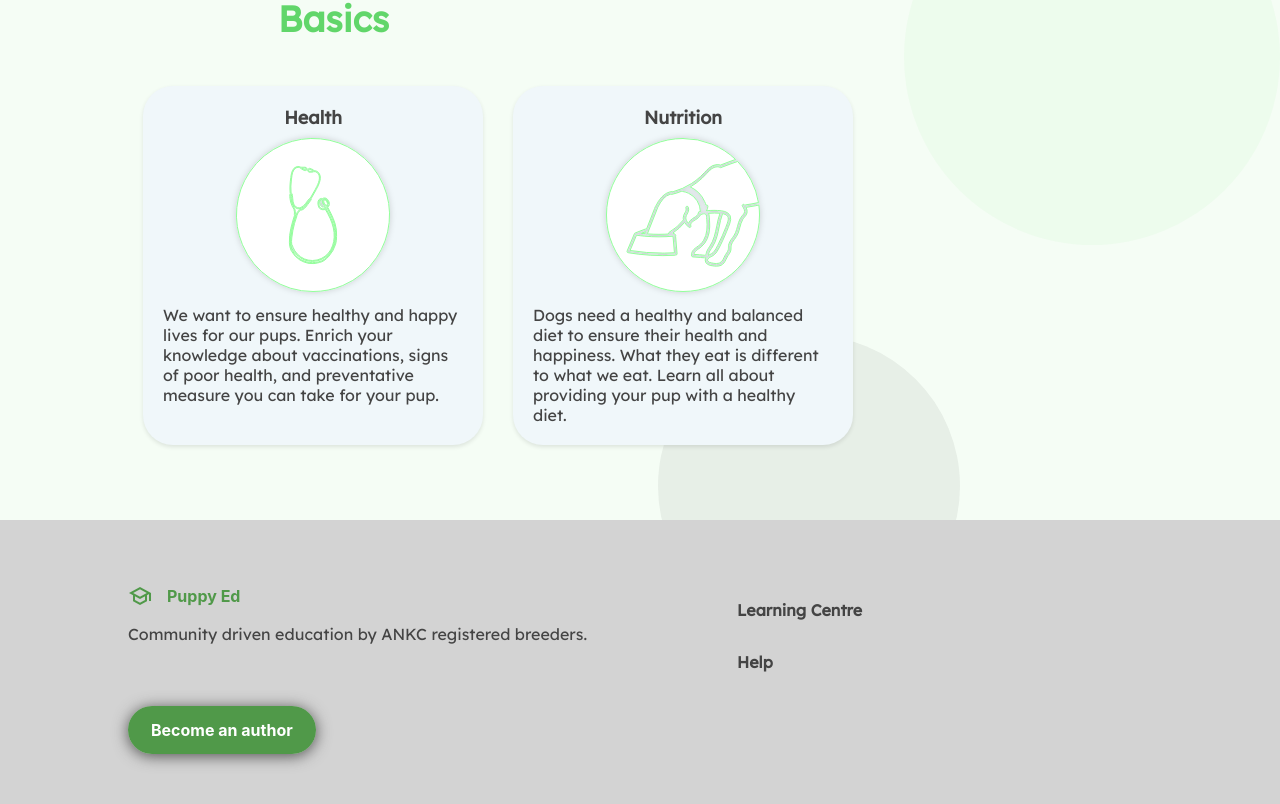
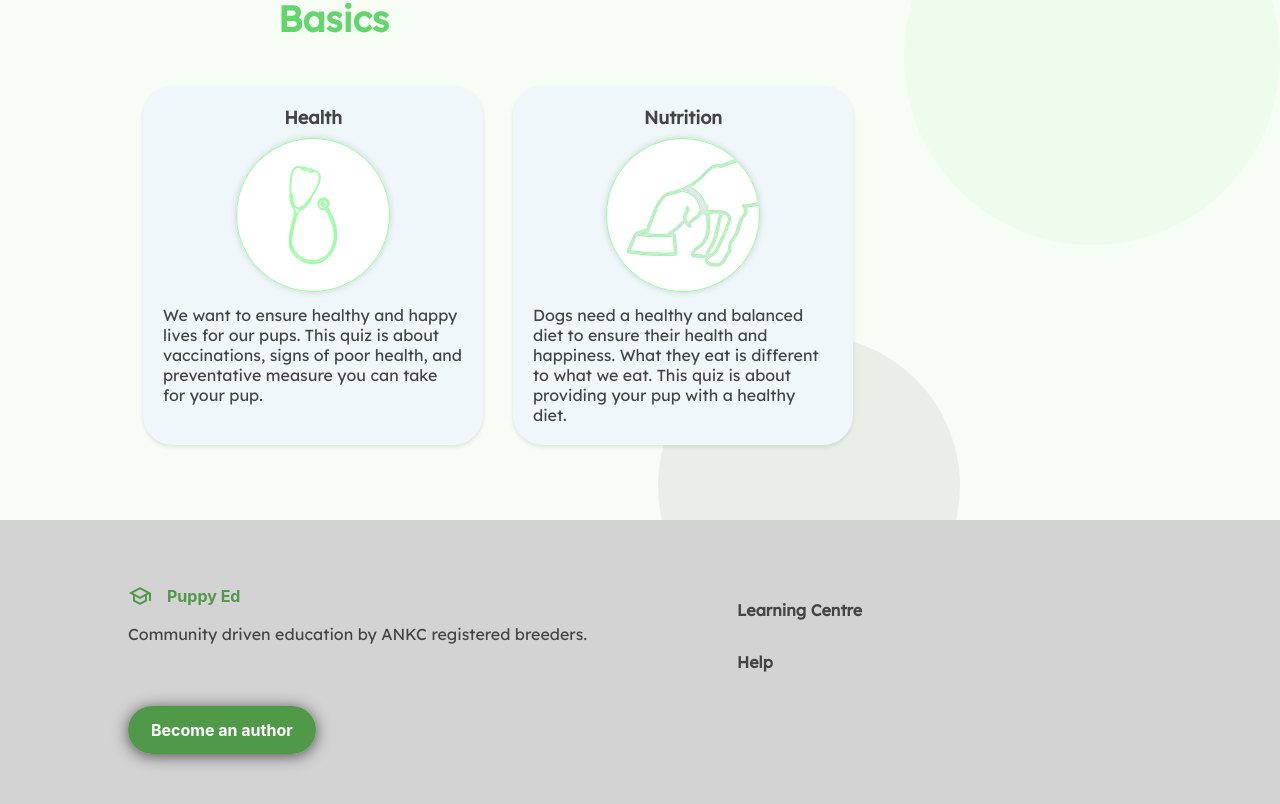
Before and after one commit to dylman123/puppy-ed, a React (Create React App) app: page /learning-centre in a window 1280 px wide. Shown: the part 1055-1859 px from the top of the page. Built offline with nearby package versions, Linux system fonts and the light colour scheme.

Commit message:
wording change

```diff
--- a/src/assets/learner-modules/modules.js
+++ b/src/assets/learner-modules/modules.js
@@ -43,7 +43,7 @@ export const modules = [
     },
     {
       title: "Health",
-      description: "We want to ensure healthy and happy lives for our pups. Enrich your knowledge about vaccinations, signs of poor health, and preventative measure you can take for your pup.",
+      description: "We want to ensure healthy and happy lives for our pups. This quiz is about vaccinations, signs of poor health, and preventative measure you can take for your pup.",
       slug: "health",
       imageFile: image004,
       category: "basics",
@@ -51,7 +51,7 @@ export const modules = [
     },
     {
       title: "Nutrition",
-      description: "Dogs need a healthy and balanced diet to ensure their health and happiness. What they eat is different to what we eat. Learn all about providing your pup with a healthy diet.",
+      description: "Dogs need a healthy and balanced diet to ensure their health and happiness. What they eat is different to what we eat. This quiz is about providing your pup with a healthy diet.",
       slug: "nutrition",
       imageFile: image005,
       category: "basics",
```
